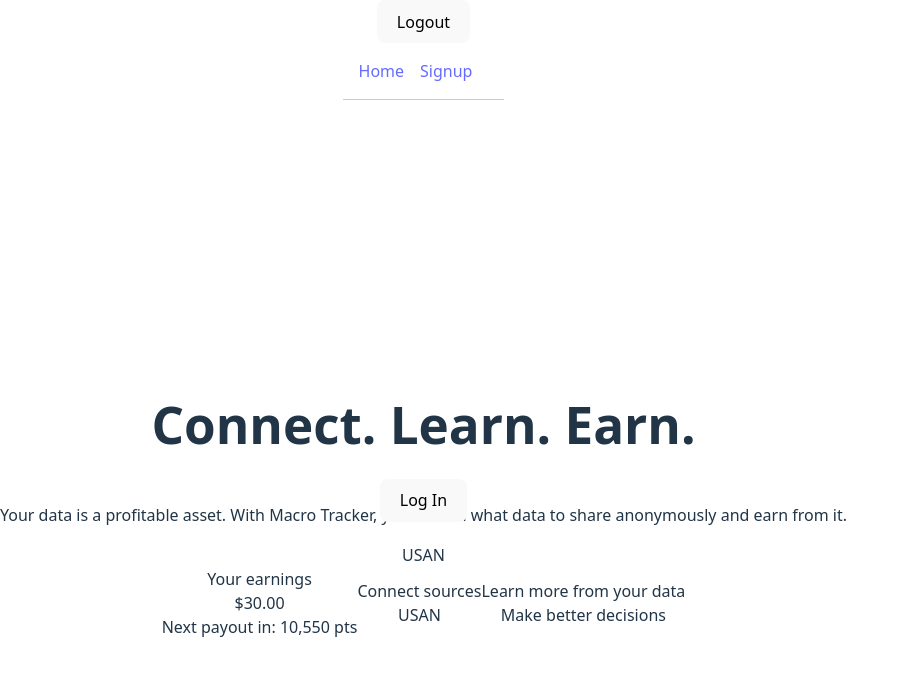
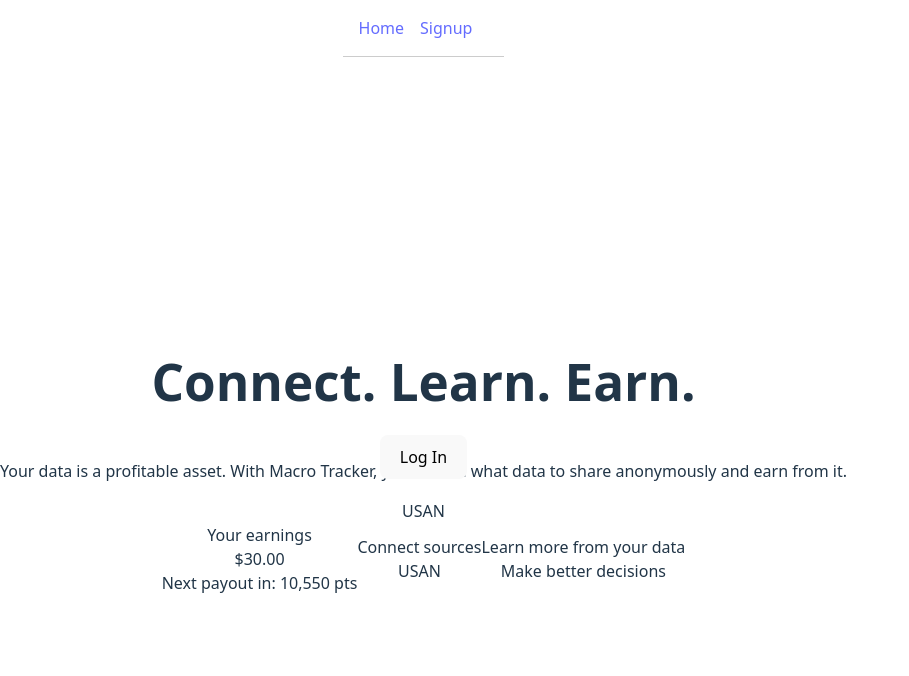
Before and after one commit to Hernerdez/macro_tracker, a React (Vite) app in the folder macro-tracker-frontend/: page / in a window 1280 px wide. Shown: the top 676 px of the page, without its empty margins (0-909 px from the left). Built offline with nearby package versions, Linux system fonts and the light colour scheme; the HTML template or start-up script is replaced by a standard one.

Commit message:
logout with login toen

```diff
--- a/macro-tracker-frontend/src/Navbar.jsx
+++ b/macro-tracker-frontend/src/Navbar.jsx
@@ -11,6 +11,7 @@ const Navbar = () => {
 
   return (
     <div className="relative z-10 flex flex-col items-center text-center">
+      {token && (
         <div className="w-full flex justify-center pt-4">
           <button
             onClick={handleLogout}
@@ -19,6 +20,7 @@ const Navbar = () => {
             Logout
           </button>
         </div>
+      )}
       <nav style={{ padding: '1rem', borderBottom: '1px solid #ccc' }}>
         <Link to="/" style={{ marginRight: '1rem' }}>Home</Link>
         {!token && <Link to="/signup" style={{ marginRight: '1rem' }}>Signup</Link>}
```
Lines whose indentation alone changed are shown as unchanged.
